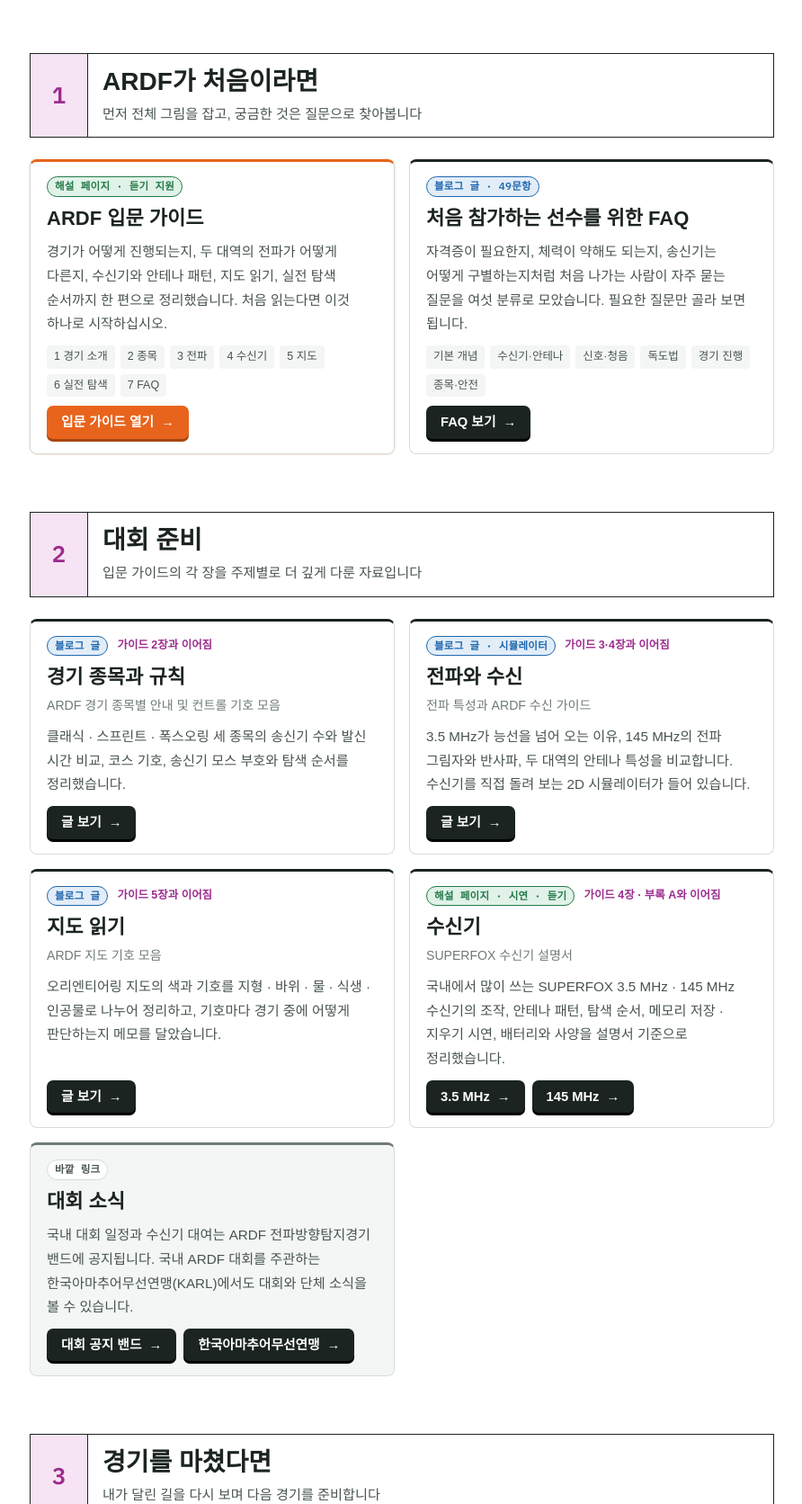
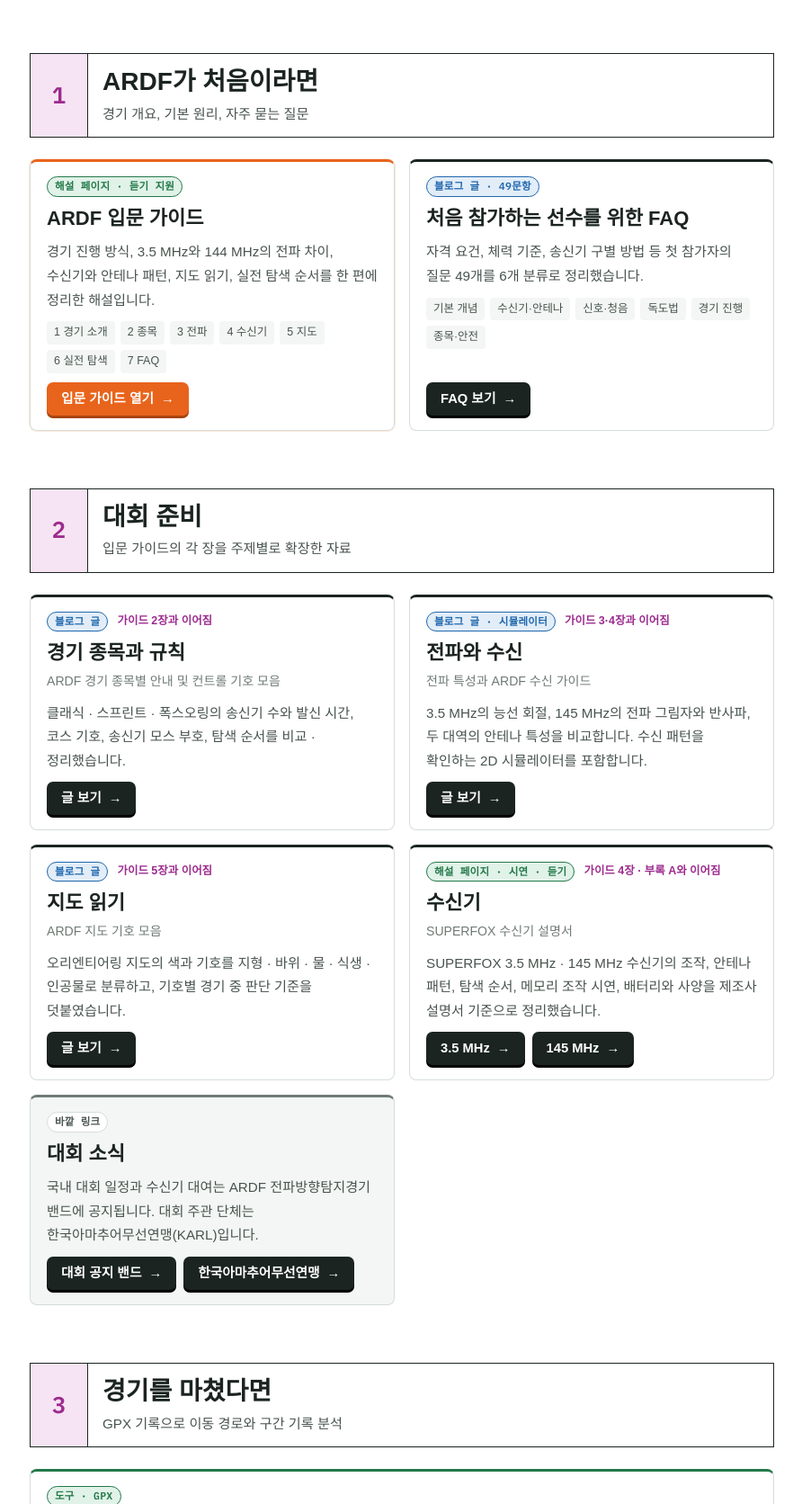
Before and after one commit to kooking0-JH/ardf-hub, a plain HTML site: page index.html in a window 1280 px wide. Shown: the part 1128-2800 px from the top of the page at 90% size, without its empty margins (193-1085 px from the left). Drawn offline with Linux system fonts and the light colour scheme; a web font is replaced by a local one.

Commit message:
Add files via upload

```diff
--- a/index.html
+++ b/index.html
@@ -849,7 +849,7 @@ html.embedded .page { padding-bottom: 24px; }
 @media (max-width: 640px) {
   .poster-row { display: flex; overflow-x: auto; scroll-snap-type: x mandatory; gap: 14px; padding: 4px 4px 14px; margin: 0 -4px; -webkit-overflow-scrolling: touch; }
   .poster { flex: 0 0 78%; scroll-snap-align: center; }
-  .posters-lead::after { content: " 옆으로 넘겨 보십시오."; }
+  .posters-lead::after { content: " 옆으로 넘겨 다음 포스터를 봅니다."; }
 }
 </style>
 
@@ -868,7 +868,7 @@ html.embedded .page { padding-bottom: 24px; }
       Amateur Radio Direction Finding
     </div>
     <h1>ARDF 자료실
-      <small>전파 방향 탐지 경기를 처음 시작하는 사람부터 대회를 준비하는 선수까지</small>
+      <small>ARDF 입문 · 대회 준비 · 경기 복기 자료 모음</small>
     </h1>
     <p class="hero-lead">수신기와 지도, 나침반으로 숲에 숨은 송신기를 찾는 경기, ARDF. 입문부터 대회 준비, 경기 복기까지 필요한 자료를 모았습니다.</p>
   </div>
@@ -893,14 +893,14 @@ html.embedded .page { padding-bottom: 24px; }
     <div class="ch-num">1</div>
     <div class="ch-title">
       <h2>ARDF가 처음이라면</h2>
-      <p>먼저 전체 그림을 잡고, 궁금한 것은 질문으로 찾아봅니다</p>
+      <p>경기 개요, 기본 원리, 자주 묻는 질문</p>
     </div>
   </div>
   <div class="cards two">
     <article class="card main">
       <div class="card-top"><span class="kind gh">해설 페이지 · 듣기 지원</span></div>
       <h3>ARDF 입문 가이드</h3>
-      <p>경기가 어떻게 진행되는지, 두 대역의 전파가 어떻게 다른지, 수신기와 안테나 패턴, 지도 읽기, 실전 탐색 순서까지 한 편으로 정리했습니다. 처음 읽는다면 이것 하나로 시작하십시오.</p>
+      <p>경기 진행 방식, 3.5 MHz와 144 MHz의 전파 차이, 수신기와 안테나 패턴, 지도 읽기, 실전 탐색 순서를 한 편에 정리한 해설입니다.</p>
       <ul class="chips">
         <li>1 경기 소개</li><li>2 종목</li><li>3 전파</li><li>4 수신기</li><li>5 지도</li><li>6 실전 탐색</li><li>7 FAQ</li>
       </ul>
@@ -909,7 +909,7 @@ html.embedded .page { padding-bottom: 24px; }
     <article class="card">
       <div class="card-top"><span class="kind blog">블로그 글 · 49문항</span></div>
       <h3>처음 참가하는 선수를 위한 FAQ</h3>
-      <p>자격증이 필요한지, 체력이 약해도 되는지, 송신기는 어떻게 구별하는지처럼 처음 나가는 사람이 자주 묻는 질문을 여섯 분류로 모았습니다. 필요한 질문만 골라 보면 됩니다.</p>
+      <p>자격 요건, 체력 기준, 송신기 구별 방법 등 첫 참가자의 질문 49개를 6개 분류로 정리했습니다.</p>
       <ul class="chips">
         <li>기본 개념</li><li>수신기·안테나</li><li>신호·청음</li><li>독도법</li><li>경기 진행</li><li>종목·안전</li>
       </ul>
@@ -924,7 +924,7 @@ html.embedded .page { padding-bottom: 24px; }
     <div class="ch-num">2</div>
     <div class="ch-title">
       <h2>대회 준비</h2>
-      <p>입문 가이드의 각 장을 주제별로 더 깊게 다룬 자료입니다</p>
+      <p>입문 가이드의 각 장을 주제별로 확장한 자료</p>
     </div>
   </div>
   <div class="cards">
@@ -932,28 +932,28 @@ html.embedded .page { padding-bottom: 24px; }
       <div class="card-top"><span class="kind blog">블로그 글</span><span class="link-g">가이드 2장과 이어짐</span></div>
       <h3>경기 종목과 규칙</h3>
       <p class="sub">ARDF 경기 종목별 안내 및 컨트롤 기호 모음</p>
-      <p>클래식 · 스프린트 · 폭스오링 세 종목의 송신기 수와 발신 시간 비교, 코스 기호, 송신기 모스 부호와 탐색 순서를 정리했습니다.</p>
+      <p>클래식 · 스프린트 · 폭스오링의 송신기 수와 발신 시간, 코스 기호, 송신기 모스 부호, 탐색 순서를 비교 · 정리했습니다.</p>
       <a class="go" href="https://6k5ehn.tistory.com/entry/ARDF-%EA%B2%BD%EA%B8%B0-%EC%A2%85%EB%AA%A9%EB%B3%84-%EC%95%88%EB%82%B4-%EB%B0%8F-%EC%BB%A8%ED%8A%B8%EB%A1%A4-%EA%B8%B0%ED%98%B8-%EB%AA%A8%EC%9D%8C" target="_top">글 보기 <span aria-hidden="true">→</span></a>
     </article>
     <article class="card">
       <div class="card-top"><span class="kind blog">블로그 글 · 시뮬레이터</span><span class="link-g">가이드 3·4장과 이어짐</span></div>
       <h3>전파와 수신</h3>
       <p class="sub">전파 특성과 ARDF 수신 가이드</p>
-      <p>3.5 MHz가 능선을 넘어 오는 이유, 145 MHz의 전파 그림자와 반사파, 두 대역의 안테나 특성을 비교합니다. 수신기를 직접 돌려 보는 2D 시뮬레이터가 들어 있습니다.</p>
+      <p>3.5 MHz의 능선 회절, 145 MHz의 전파 그림자와 반사파, 두 대역의 안테나 특성을 비교합니다. 수신 패턴을 확인하는 2D 시뮬레이터를 포함합니다.</p>
       <a class="go" href="https://6k5ehn.tistory.com/entry/%EC%A0%84%ED%8C%8C-%ED%8A%B9%EC%84%B1%EA%B3%BC-ARDF-%EC%88%98%EC%8B%A0-%EA%B0%80%EC%9D%B4%EB%93%9C" target="_top">글 보기 <span aria-hidden="true">→</span></a>
     </article>
     <article class="card">
       <div class="card-top"><span class="kind blog">블로그 글</span><span class="link-g">가이드 5장과 이어짐</span></div>
       <h3>지도 읽기</h3>
       <p class="sub">ARDF 지도 기호 모음</p>
-      <p>오리엔티어링 지도의 색과 기호를 지형 · 바위 · 물 · 식생 · 인공물로 나누어 정리하고, 기호마다 경기 중에 어떻게 판단하는지 메모를 달았습니다.</p>
+      <p>오리엔티어링 지도의 색과 기호를 지형 · 바위 · 물 · 식생 · 인공물로 분류하고, 기호별 경기 중 판단 기준을 덧붙였습니다.</p>
       <a class="go" href="https://6k5ehn.tistory.com/entry/ARDF-%EC%A7%80%EB%8F%84-%EA%B8%B0%ED%98%B8-%EB%AA%A8%EC%9D%8C" target="_top">글 보기 <span aria-hidden="true">→</span></a>
     </article>
     <article class="card">
       <div class="card-top"><span class="kind gh">해설 페이지 · 시연 · 듣기</span><span class="link-g">가이드 4장 · 부록 A와 이어짐</span></div>
       <h3>수신기</h3>
       <p class="sub">SUPERFOX 수신기 설명서</p>
-      <p>국내에서 많이 쓰는 SUPERFOX 3.5 MHz · 145 MHz 수신기의 조작, 안테나 패턴, 탐색 순서, 메모리 저장 · 지우기 시연, 배터리와 사양을 설명서 기준으로 정리했습니다.</p>
+      <p>SUPERFOX 3.5 MHz · 145 MHz 수신기의 조작, 안테나 패턴, 탐색 순서, 메모리 조작 시연, 배터리와 사양을 제조사 설명서 기준으로 정리했습니다.</p>
       <div class="go-row">
         <a class="go" href="https://kooking0-jh.github.io/superfox-manual/#hf" target="_blank" rel="noopener">3.5 MHz <span aria-hidden="true">→</span></a>
         <a class="go" href="https://kooking0-jh.github.io/superfox-manual/#vhf" target="_blank" rel="noopener">145 MHz <span aria-hidden="true">→</span></a>
@@ -962,7 +962,7 @@ html.embedded .page { padding-bottom: 24px; }
     <article class="card news">
       <div class="card-top"><span class="kind ext">바깥 링크</span></div>
       <h3>대회 소식</h3>
-      <p>국내 대회 일정과 수신기 대여는 ARDF 전파방향탐지경기 밴드에 공지됩니다. 국내 ARDF 대회를 주관하는 한국아마추어무선연맹(KARL)에서도 대회와 단체 소식을 볼 수 있습니다.</p>
+      <p>국내 대회 일정과 수신기 대여는 ARDF 전파방향탐지경기 밴드에 공지됩니다. 대회 주관 단체는 한국아마추어무선연맹(KARL)입니다.</p>
       <div class="go-row">
         <a class="go" href="https://band.us/band/591018" target="_blank" rel="noopener">대회 공지 밴드 <span aria-hidden="true">→</span></a>
         <a class="go" href="http://www.karl.or.kr/" target="_blank" rel="noopener">한국아마추어무선연맹 <span aria-hidden="true">→</span></a>
@@ -977,14 +977,14 @@ html.embedded .page { padding-bottom: 24px; }
     <div class="ch-num">3</div>
     <div class="ch-title">
       <h2>경기를 마쳤다면</h2>
-      <p>내가 달린 길을 다시 보며 다음 경기를 준비합니다</p>
+      <p>GPX 기록으로 이동 경로와 구간 기록 분석</p>
     </div>
   </div>
   <div class="cards one">
     <article class="card review">
       <div class="card-top"><span class="kind gh">도구 · GPX</span></div>
       <h3>ARDF 코스 리뷰 <span class="h3s">경기 복기</span></h3>
-      <p>경기 때 기록한 GPX 파일을 불러와 내가 달린 경로를 3D 지도 위에 다시 그려 봅니다. 어디서 방향을 잘못 잡았는지, 어느 구간에서 시간을 많이 썼는지 돌아보며 다음 경기의 탐색 순서와 경로 선택을 다듬을 수 있습니다.</p>
+      <p>경기 중 기록한 GPX 파일로 이동 경로를 3D 지도에 표시합니다. 방위 판단이 어긋난 지점과 구간별 소요 시간을 확인해 다음 경기의 탐색 순서와 경로 선택에 반영합니다.</p>
       <ul class="chips"><li>GPX 불러오기</li><li>3D 지도</li><li>구간별 기록</li><li>경로 선택 돌아보기</li></ul>
       <a class="go" href="https://kooking0-jh.github.io/ARDF-coursereview/" target="_blank" rel="noopener">코스 리뷰 열기 <span aria-hidden="true">→</span></a>
     </article>
@@ -994,7 +994,7 @@ html.embedded .page { padding-bottom: 24px; }
 <!-- ===================== 홍보 포스터 ===================== -->
 <section class="posters" id="posters" aria-labelledby="posters-title">
   <h2 id="posters-title">홍보 포스터</h2>
-  <p class="posters-lead">행사 안내나 단체방에 자유롭게 퍼 가셔도 됩니다. 포스터를 누르면 크게 볼 수 있습니다.</p>
+  <p class="posters-lead">행사 홍보용 포스터입니다. 누르면 원본 크기로 보고 내려받을 수 있습니다.</p>
   <div class="poster-row">
     <figure class="poster">
       <button type="button" class="poster-open" data-full="images/poster-1.jpg" aria-label="포스터 1 크게 보기: 자연을 달리며 보이지 않는 전파를 찾아라">
```
